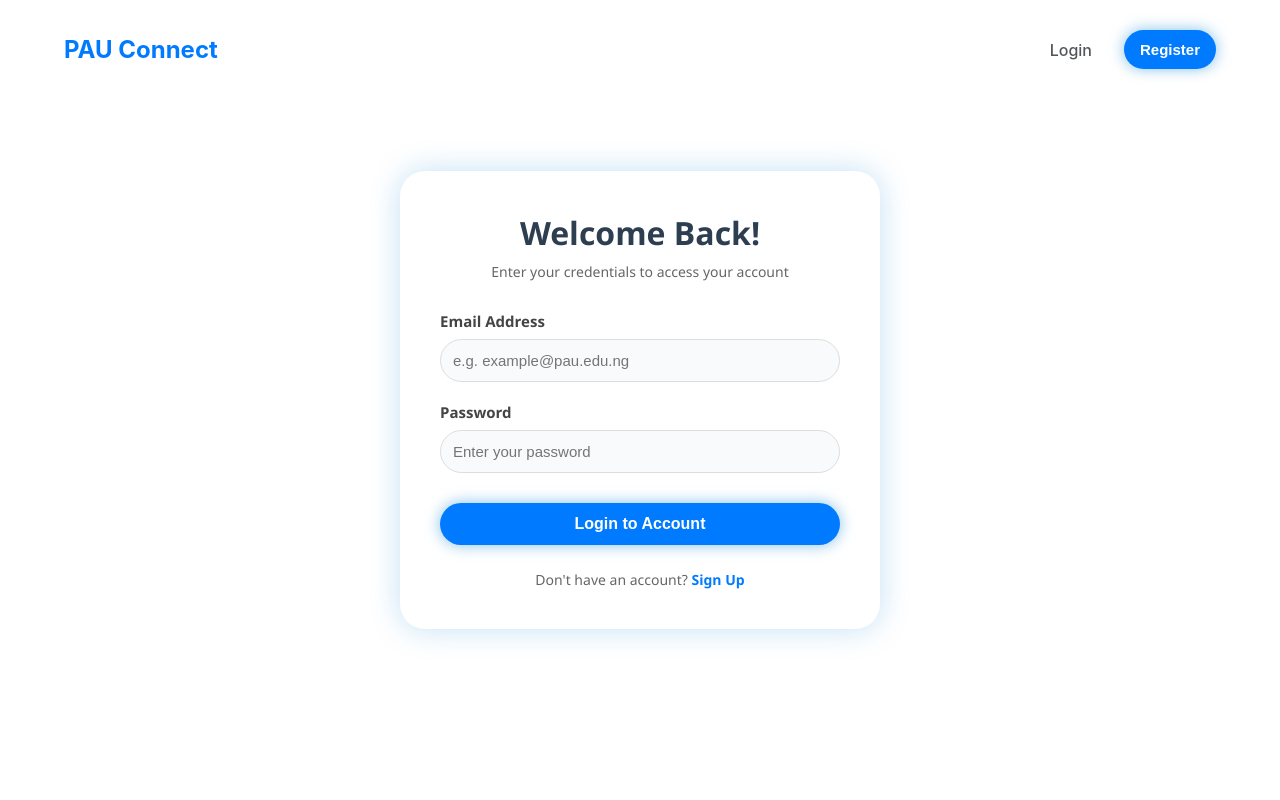
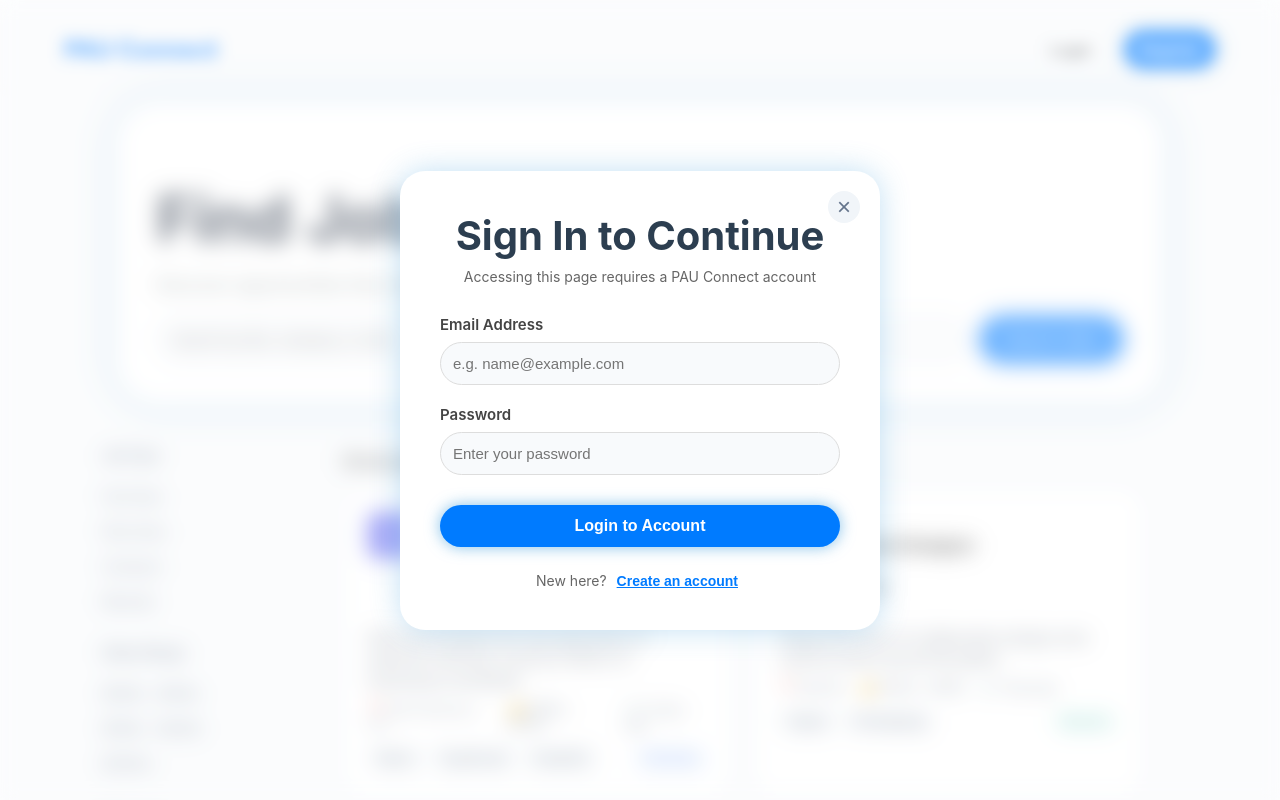
Before and after one commit to Sheismargret/COS-Group-2, a React (Create React App) app in the folder frontend/: page /FindJobs in a window 1280 px wide. Before the commit this address led to /Login. Shown: the top 800 px of the page. Built offline with nearby package versions, Linux system fonts and the light colour scheme.

Commit message:
added LoginModal component for better login

```diff
--- /dev/null
+++ b/frontend/src/components/LoginModal.js
@@ -0,0 +1,72 @@
+import React, { useState } from 'react';
+import { useNavigate } from 'react-router-dom';
+import '../styles/Login.css';
+
+const LoginModal = ({ isOpen }) => {
+  const [email, setEmail] = useState('');
+  const [password, setPassword] = useState('');
+  const navigate = useNavigate();
+
+  if (!isOpen) return null;
+
+  const handleModalLogin = (e) => {
+    e.preventDefault();
+    // Use the same logic as your Login page
+    if (email === "user@pau.com" && password === "password123") {
+      localStorage.setItem('userToken', 'secure-jwt-string');
+      window.location.reload(); // Refresh to unblur the background
+    } else {
+      alert("Invalid credentials");
+    }
+  };
+
+  const handleClose = () => {
+    navigate('/'); // Send them home if they close the mandatory login
+  };
+
+  return (
+    <div className="modal-overlay">
+      <div className="auth-card modal-card">
+        {/* Close Button */}
+        <button className="modal-close-x" onClick={handleClose}>&times;</button>
+
+        <div className="auth-header">
+          <h2>Sign In to Continue</h2>
+          <p>Accessing this page requires a PAU Connect account</p>
+        </div>
+
+        <form className="auth-form" onSubmit={handleModalLogin}>
+          <div className="input-group">
+            <label>Email Address</label>
+            <input
+              type="email"
+              placeholder="e.g. name@example.com"
+              value={email}
+              onChange={(e) => setEmail(e.target.value)}
+              required
+            />
+          </div>
+
+          <div className="input-group">
+            <label>Password</label>
+            <input
+              type="password"
+              placeholder="Enter your password"
+              value={password}
+              onChange={(e) => setPassword(e.target.value)}
+              required
+            />
+          </div>
+
+          <button type="submit" className="auth-btn">Login to Account</button>
+        </form>
+
+        <div className="auth-footer">
+          New here? <button onClick={() => navigate('/Register')} className="link-btn">Create an account</button>
+        </div>
+      </div>
+    </div>
+  );
+};
+
+export default LoginModal;
--- a/frontend/src/components/Navbar.js
+++ b/frontend/src/components/Navbar.js
@@ -10,7 +10,7 @@ const Navbar = () => {
 
     const handleLogout = () => {
         localStorage.removeItem('userToken'); // Clear the session
-        navigate('/Login'); // Redirect to login page
+        navigate('/'); // Redirect to home page
     };
 
     return (
--- a/frontend/src/components/ProtectedRoute.js
+++ b/frontend/src/components/ProtectedRoute.js
@@ -1,17 +1,20 @@
 import React from 'react';
-import { Navigate } from 'react-router-dom';
+import LoginModal from './LoginModal';
 
 const ProtectedRoute = ({ children }) => {
-  // This is where you check if the user is logged in.
-  // Usually, you check localStorage for a token.
   const isAuthenticated = localStorage.getItem('userToken');
 
   if (!isAuthenticated) {
-    // If not authenticated, redirect to login
-    return <Navigate to="/Login" replace />;
+    return (
+      <div style={{ position: 'relative' }}>
+        <div style={{ filter: 'blur(8px)', pointerEvents: 'none' }}>
+          {children}
+        </div>
+        <LoginModal isOpen={true} />
+      </div>
+    );
   }
 
-  // If authenticated, render the page
   return children;
 };
 
--- a/frontend/src/pages/Login.js
+++ b/frontend/src/pages/Login.js
@@ -16,7 +16,7 @@ function Login() {
     // Simulated login logic
     if (email === "user@pau.com" && password === "password123") {
       localStorage.setItem('userToken', 'secure-jwt-string');
-      navigate('/FindJobs');
+      navigate('/'); // Redirect to home after successful login
     } else {
       setError('Invalid email or password. Please try again.');
     }
--- a/frontend/src/styles/Category.css
+++ b/frontend/src/styles/Category.css
@@ -42,14 +42,13 @@
   justify-content: space-between;
   align-items: center;
   cursor: pointer;
-  box-shadow: 0 4px 6px rgba(0,0,0,0.2);
   transition: all 0.2s ease-in-out;
 }
 
 .category-item-card:hover {
   border-color: #3b82f6;
-  box-shadow: 0 4px 12px rgba(0, 0, 0, 0.05);
-  transform: translateY(-3px);
+  background-color: #e1ecff;
+  transform: translateY(-1px);
 }
 
 .category-name {
@@ -61,11 +60,11 @@
 .category-role-count {
   margin: 4px 0 0 0;
   font-size: 14px;
-  color: #9ca3af;
+  color: #4b5462;
 }
 
 .category-arrow {
-  color: #10b981;
+  color: #3b82f6;
   font-size: 20px;
   font-weight: bold;
 }
--- a/frontend/src/styles/FindJobs.css
+++ b/frontend/src/styles/FindJobs.css
@@ -1,5 +1,5 @@
 .find-jobs-container {
-  padding: 80px 8% 50px; /* Padding for the fixed navbar */
+  padding: 100px 8% 50px; /* Padding for the fixed navbar */
   background-color: #f8fafc;
   min-height: 80vh;
 }
@@ -50,7 +50,7 @@
   outline: none;
   border-color: #007bff; /* PAU Blue or similar */
   box-shadow: 0 0 15px rgba(52, 152, 219, 0.4);
-  transition: all 0.3s ease-in-out;
+  transition: all 0.2s ease-in-out;
 }
 
 .search-btn {
--- a/frontend/src/styles/Login.css
+++ b/frontend/src/styles/Login.css
@@ -120,3 +120,71 @@
 .auth-footer a:hover {
     text-decoration: underline;
 }
+
+.modal-overlay {
+    position: fixed;
+    top: 0;
+    left: 0;
+    width: 100%;
+    height: 100%;
+    background: rgba(255, 255, 255, 0.4); /* Light transparent white */
+    backdrop-filter: blur(8px); /* This makes the background look professional */
+    display: flex;
+    justify-content: center;
+    align-items: center;
+    z-index: 9999; /* Higher than the navbar */
+}
+
+.modal-card {
+    box-shadow: 0 20px 50px rgba(0, 0, 0, 0.2); /* Stronger shadow so it "pops" */
+    animation: slideUp 0.3s ease-out;
+}
+
+@keyframes slideUp {
+    from { transform: translateY(20px); opacity: 0; }
+    to { transform: translateY(0); opacity: 1; }
+}
+
+.modal-card {
+    position: relative; /* So we can position the X inside */
+    animation: zoomIn 0.3s ease-out;
+}
+
+.modal-close-x {
+    position: absolute;
+    top: 20px;
+    right: 20px;
+    background: #f1f5f9;
+    border: none;
+    font-size: 24px;
+    color: #64748b;
+    width: 32px;
+    height: 32px;
+    border-radius: 50%;
+    cursor: pointer;
+    display: flex;
+    align-items: center;
+    justify-content: center;
+    transition: all 0.2s;
+}
+
+.modal-close-x:hover {
+    background: #e2e8f0;
+    color: #1e293b;
+}
+
+/* Helper for the footer button */
+.link-btn {
+    background: none;
+    border: none;
+    color: #007bff;
+    font-weight: 600;
+    cursor: pointer;
+    text-decoration: underline;
+    font-size: inherit;
+}
+
+@keyframes zoomIn {
+    from { transform: scale(0.9); opacity: 0; }
+    to { transform: scale(1); opacity: 1; }
+}
--- a/frontend/src/styles/Navbar.css
+++ b/frontend/src/styles/Navbar.css
@@ -69,11 +69,12 @@
 
 .logout-btn {
     padding: 0.7rem 1rem;
-    color: #fff !important;
-    background-color: #f11818;
+    color: #f11818 !important;
+    background-color: transparent;
     border-radius: 25px;
     box-shadow: 0 0 15px rgba(220, 38, 38, 0.6);
-    border: 0cap solid #df6767;
+    border: none;
+    box-shadow: inset 0 0 0 2px #df6767;
     cursor: pointer;
     transition: all 0.2s ease-in-out;
     font-weight: 600;
@@ -81,6 +82,5 @@
 }
 
 .logout-btn:hover {
-    background-color: #f45e5e;
-    box-shadow: 0 0 25px rgba(220, 38, 38, 0.9);
+    box-shadow: inset 0 0 0 2px #df6767, 0 0 25px rgba(220, 38, 38, 0.9);
 }
```
